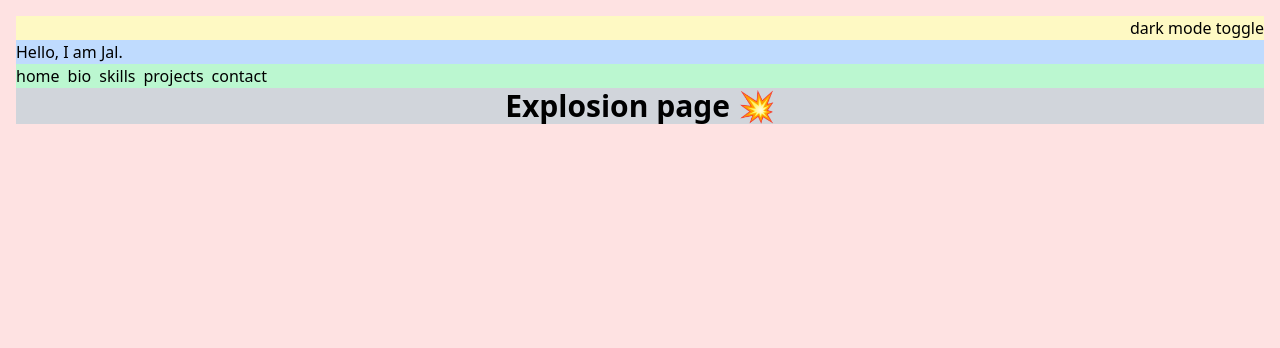
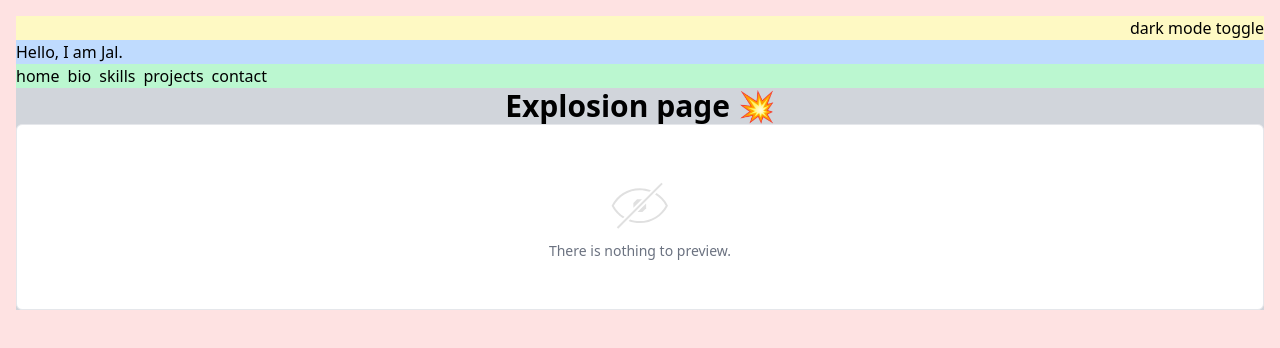
Before and after one commit to jalridley/portfolio, a Nuxt app: page /projects/explosion in a window 1280 px wide. Shown: the top 348 px of the page. Built offline with nearby package versions, Linux system fonts and the light colour scheme.

Commit message:
EmptyState component to explosion index

```diff
--- a/pages/projects/explosion/index.vue
+++ b/pages/projects/explosion/index.vue
@@ -1,6 +1,7 @@
 <template>
   <section>
     <h1 class="flex justify-center text-3xl font-bold">Explosion page 💥</h1>
+    <EmptyState />
   </section>
 </template>
 <script setup lang="ts">
```
